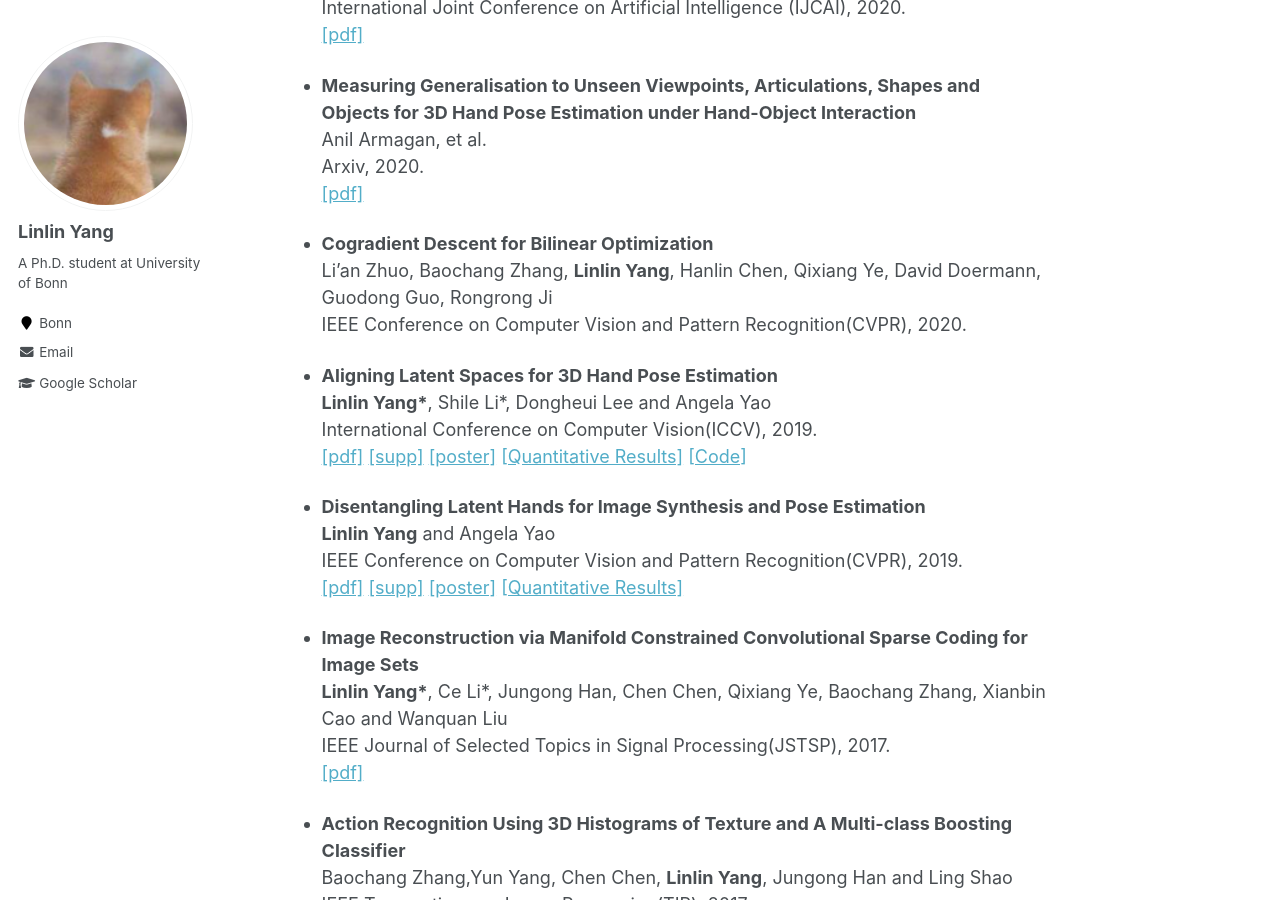
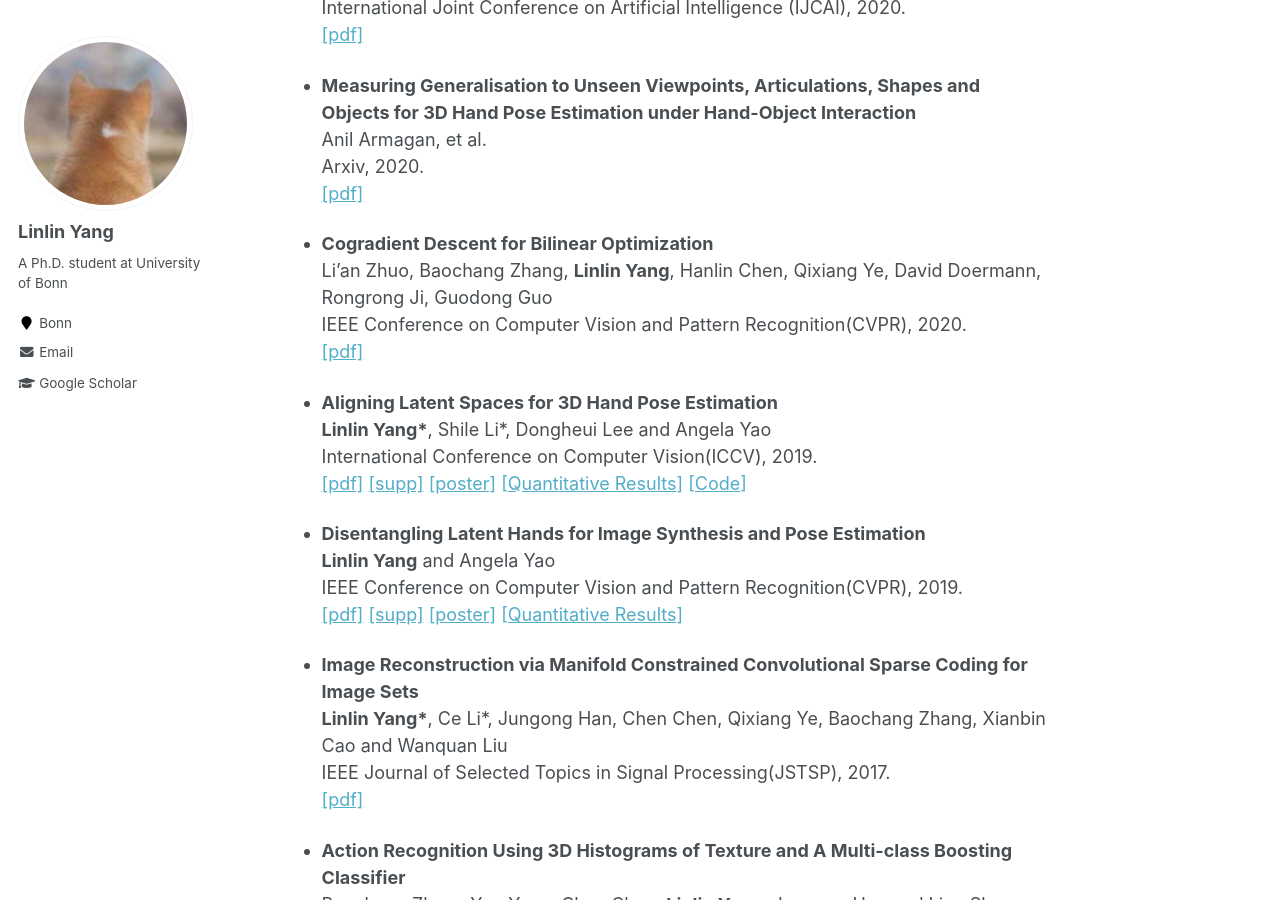
Before and after one commit to bestonebyone/mu4yang, a Jekyll site: the page built from _pages/about.md, in a window 1280 px wide and 900 px high, scrolled down 500 px. Built offline with Jekyll 4.4.1, drawn with Linux system fonts in a browser that asks for light colours.

Commit message:
Update about.md

```diff
--- a/_pages/about.md
+++ b/_pages/about.md
@@ -31,8 +31,9 @@ Machine Learning, Computer Vision and Pattern Recognition. Especially RGB-based
   [[pdf]](https://arxiv.org/pdf/2003.13764.pdf)
 
 - **Cogradient Descent for Bilinear Optimization**
-  Li'an Zhuo, Baochang Zhang, **Linlin Yang**, Hanlin Chen, Qixiang Ye, David Doermann, Guodong Guo, Rongrong Ji
+  Li'an Zhuo, Baochang Zhang, **Linlin Yang**, Hanlin Chen, Qixiang Ye, David Doermann, Rongrong Ji, Guodong Guo
   IEEE Conference on Computer Vision and Pattern Recognition(CVPR), 2020.
+  [[pdf]](http://openaccess.thecvf.com/content_CVPR_2020/papers/Zhuo_Cogradient_Descent_for_Bilinear_Optimization_CVPR_2020_paper.pdf)
 
 - **Aligning Latent Spaces for 3D Hand Pose Estimation**
   **Linlin Yang\***, Shile Li*, Dongheui Lee and Angela Yao
```
